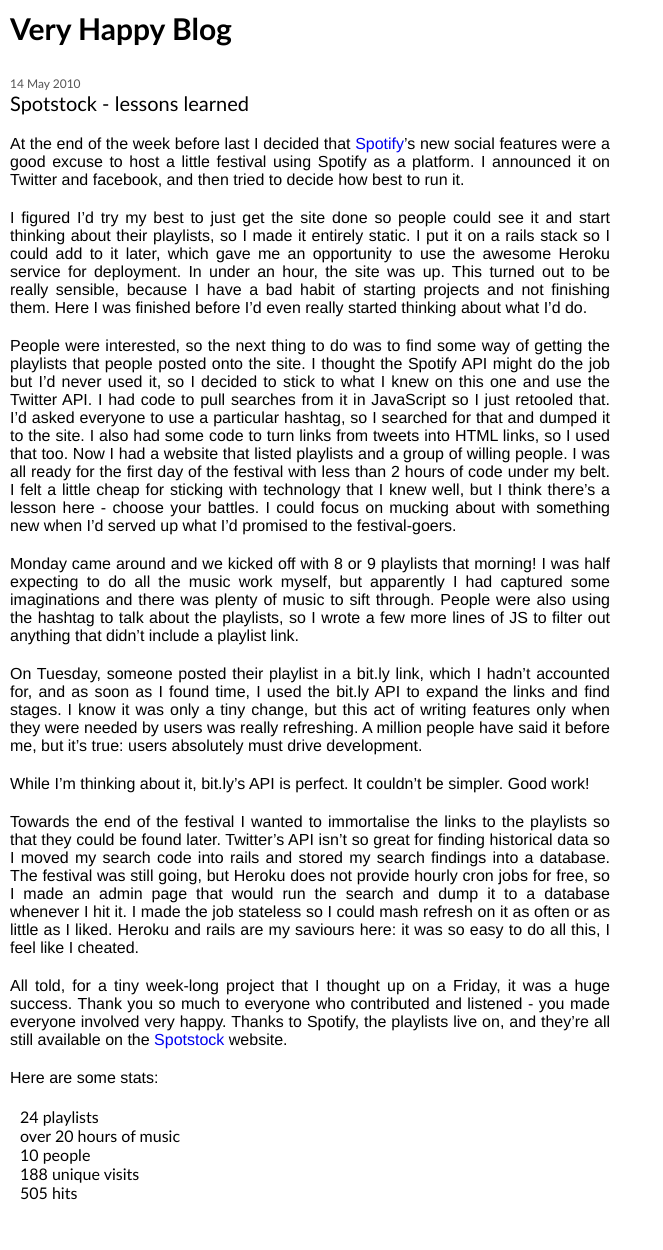
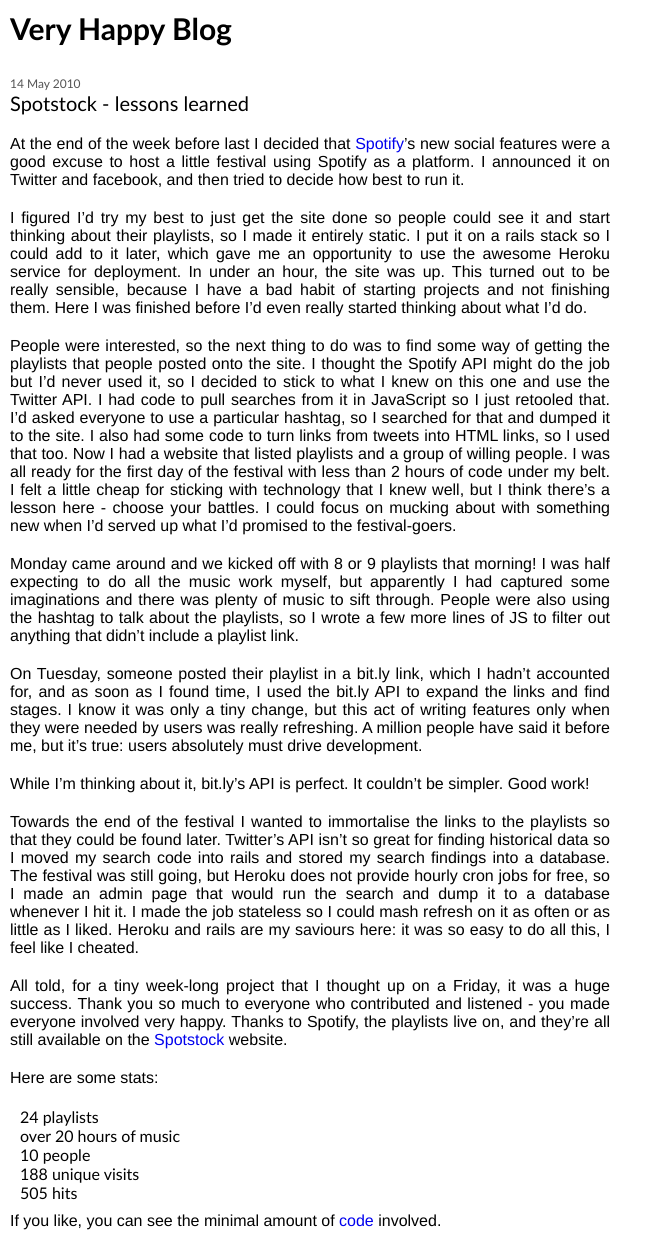
Before and after one commit to veryhappythings/veryhappythings.github.com, a Jekyll site: the page built from _posts/2010-05-14-spotstock-lessons-learned.markdown, in a window 1280 px wide. Shown: the whole page, without its empty margins (0-663 px from the left). Built offline with Jekyll 4.4.1, drawn with Linux system fonts in a browser that asks for light colours; Markdown is read by kramdown in place of the engine named in the settings; before the commit the page ends 1212 px from its top, so only the background shows below that.

Commit message:
Added a link to the spotstock code

```diff
--- a/_posts/2010-05-14-spotstock-lessons-learned.markdown
+++ b/_posts/2010-05-14-spotstock-lessons-learned.markdown
@@ -26,3 +26,5 @@
  * 10 people
  * 188 unique visits
  * 505 hits
+
+If you like, you can see the minimal amount of [code](http://github.com/veryhappythings/spotstock.heroku.com) involved.
```
